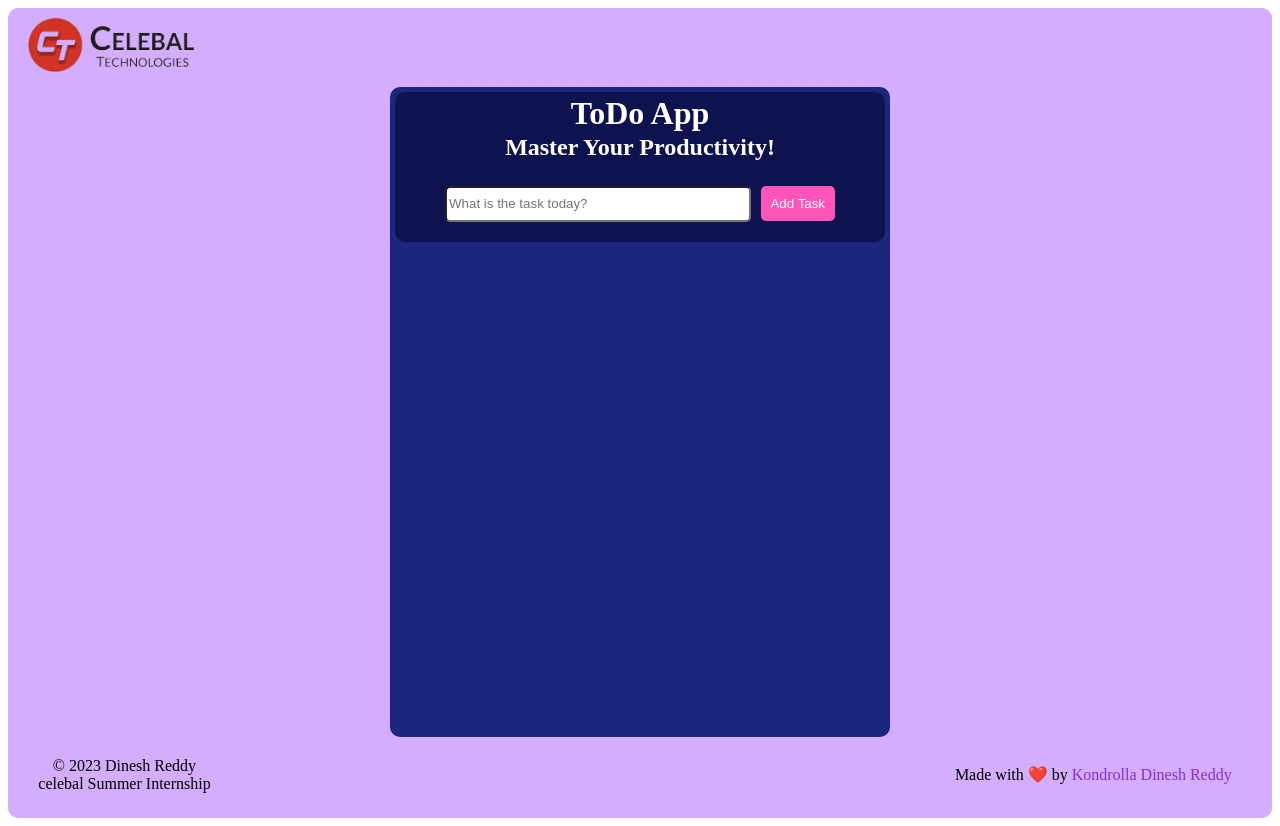
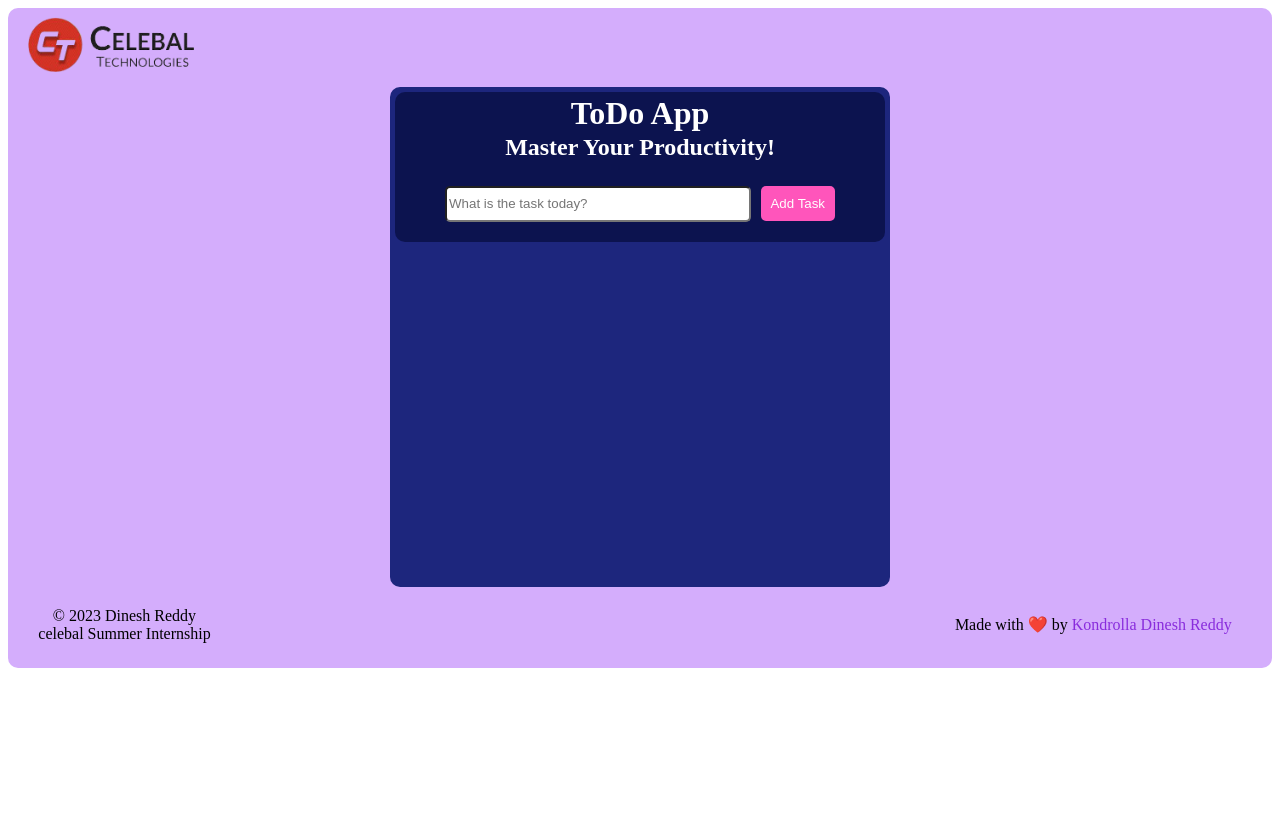
Before and after one commit to Kondrolladinesh/CSI_Task_2_Todo_List, a React (Create React App) app: page / in a window 1280 px wide. After the commit the page ends 800 px from the top, so only its background shows below. Built offline with nearby package versions, Linux system fonts and the light colour scheme.

Commit message:
Update MainPage.css

```diff
--- a/src/Routes/MainPage.css
+++ b/src/Routes/MainPage.css
@@ -10,7 +10,7 @@
 .container{
     justify-content: center;
     width: 500px;
-    height: 650px;
+    height: 500px;
     margin-top: 10px;
     background-color: #1D267D;
     border-radius: 10px;
```
